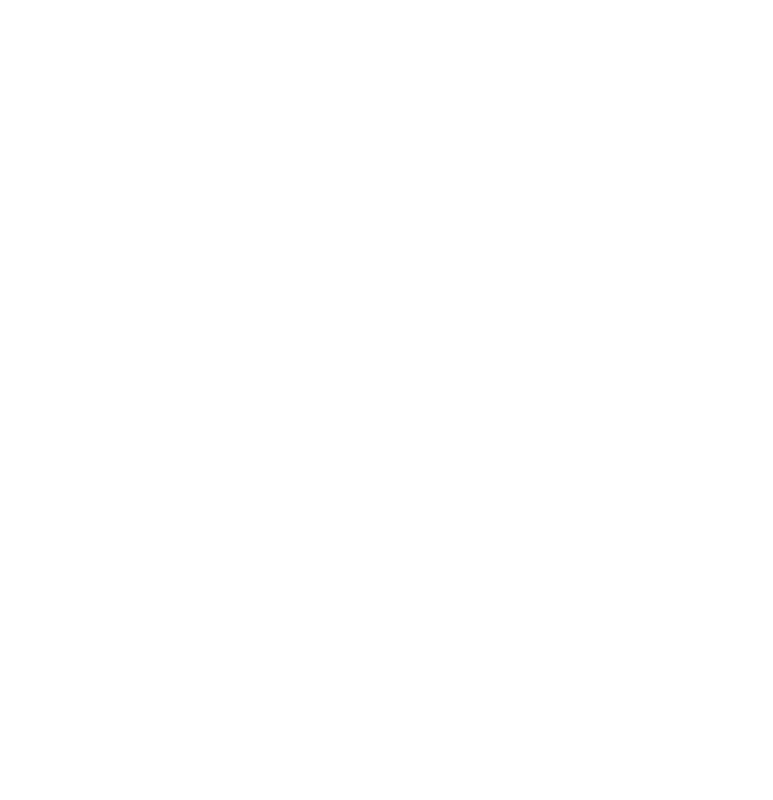
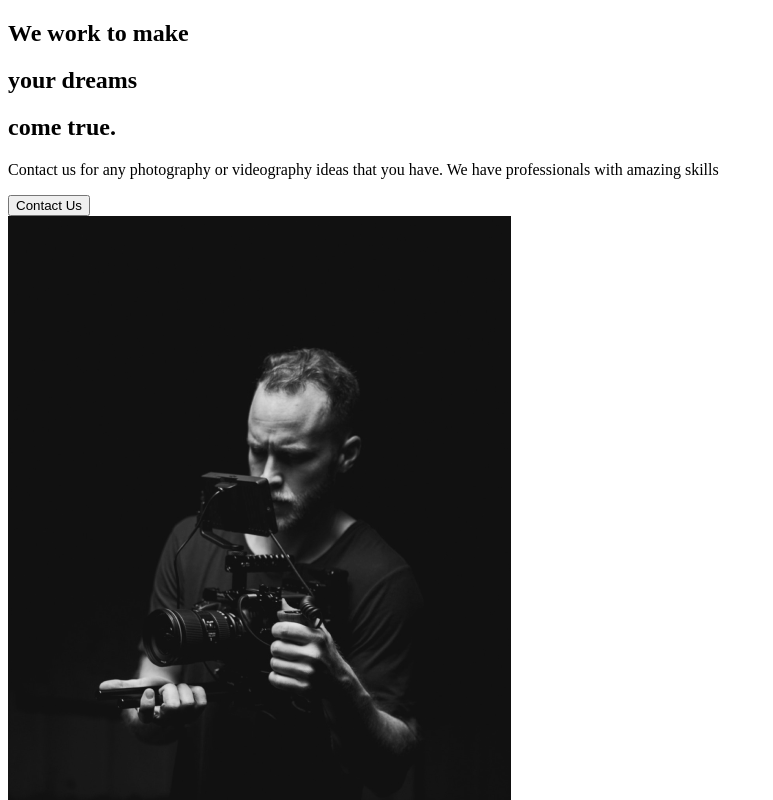
Before and after one commit to etnomiur123/React-Portfolio-Project, a React (Create React App) app: page / in a window 1280 px wide. Shown: the top 800 px of the page, without its empty margins (0-773 px from the left). Built offline with nearby package versions, Linux system fonts and the light colour scheme.

Commit message:
About Us section

```diff
--- a/src/App.js
+++ b/src/App.js
@@ -1,9 +1,10 @@
-
+import React from 'react';
+import AboutUs from "./pages/AboutUs";
 
 function App() {
   return (
     <div className="App">
-
+      <AboutUs />
     </div>
   );
 }
--- /dev/null
+++ b/src/components/AboutSection.js
@@ -0,0 +1,29 @@
+import React from "react";
+import home1 from '../img/home1.png'
+
+const AboutSection = () => {
+  return (
+    <div>
+      <div className="description">
+        <div className="title">
+          <div className="hide">
+              <h2>We work to make</h2>
+          </div>
+          <div className="hide">
+              <h2>your <span>dreams</span></h2>
+          </div>
+          <div className="hide">
+              <h2>come true.</h2>
+          </div>
+        </div>
+        <p>Contact us for any photography or videography ideas that you have. We have professionals with amazing skills</p>
+        <button>Contact Us</button>
+      </div>
+      <div className="image">
+          <img src={home1} alt="guy with camera"/>
+      </div>
+    </div>
+  );
+};
+
+export default AboutSection;
--- /dev/null
+++ b/src/pages/AboutUs.js
@@ -0,0 +1,12 @@
+import React from 'react';
+import AboutSection from "../components/AboutSection";
+
+const AboutUs = () => {
+  return (
+    <div>
+      <AboutSection />
+    </div>
+  );
+};
+
+export default AboutUs;
```
